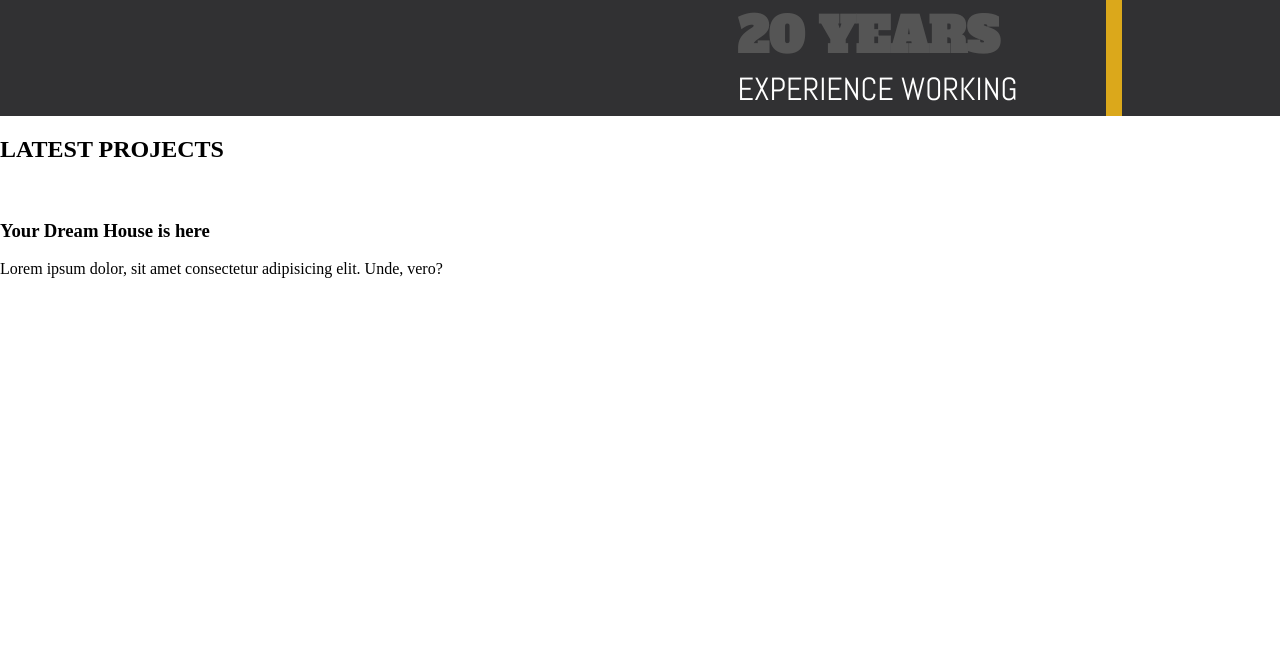
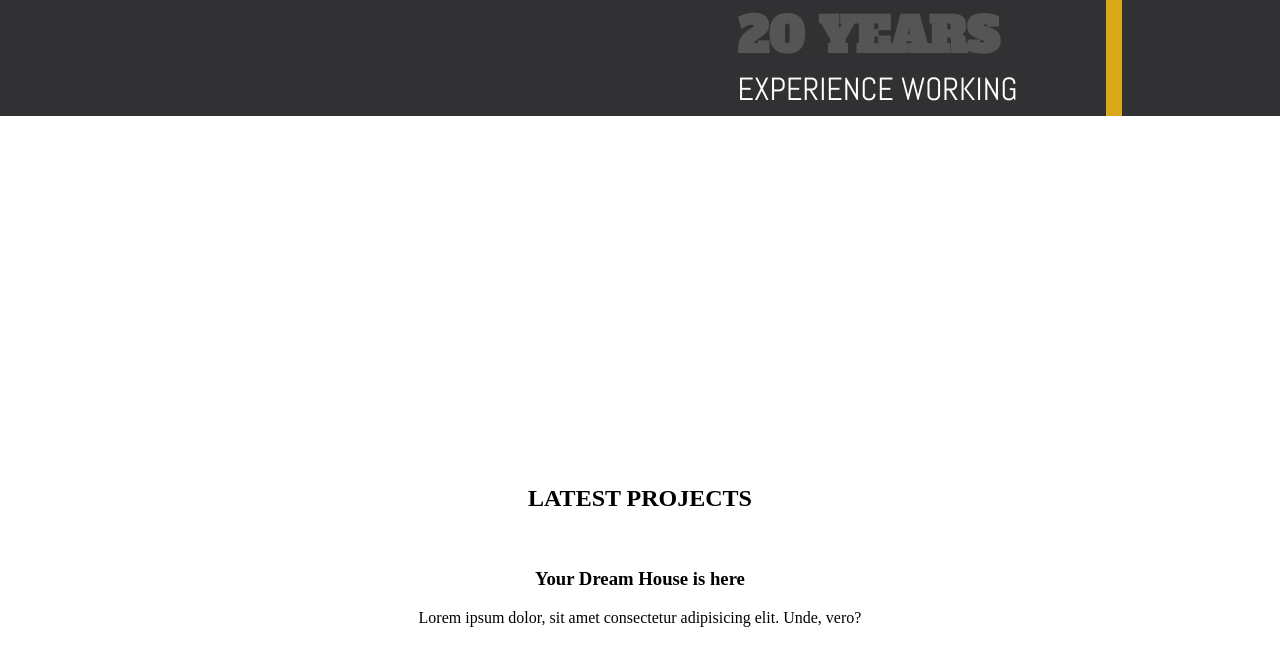
Before and after one commit to Ameer2000Mzori/Architectural-Website, a website built with webpack: page src/index.html in a window 1280 px wide. Shown: the part 1244-1910 px from the top of the page. Before the commit the page ends 1542 px from the top, so only its background shows below. Built offline with nearby package versions, Linux system fonts and the light colour scheme.

Commit message:
added a bit styling to the project

```diff
--- a/src/style.scss
+++ b/src/style.scss
@@ -1155,3 +1155,12 @@ body {
     }
   }
 }
+// Projects
+.projects {
+  height: 110vh;
+  display: flex;
+  flex-direction: column;
+  text-align: center;
+  align-items: center;
+  justify-content: center;
+}
```
Also changed, not shown: src/style.css, 1 other file.
